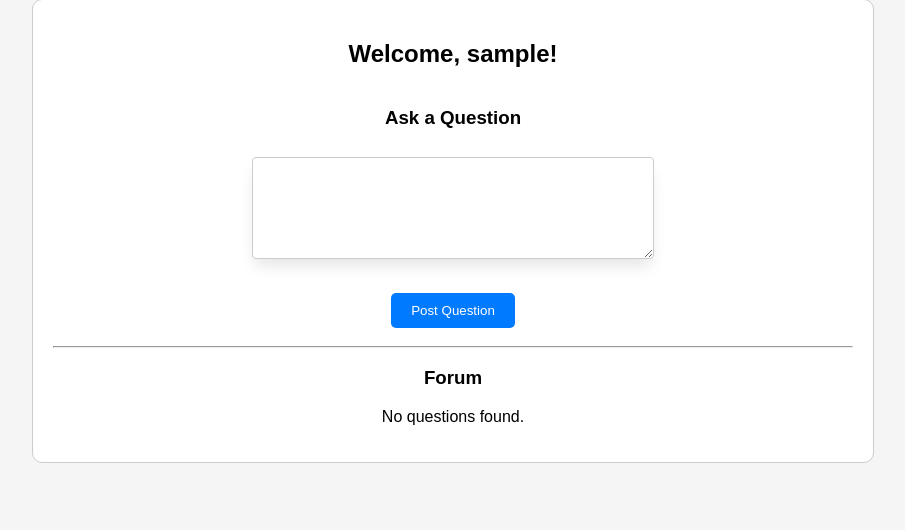
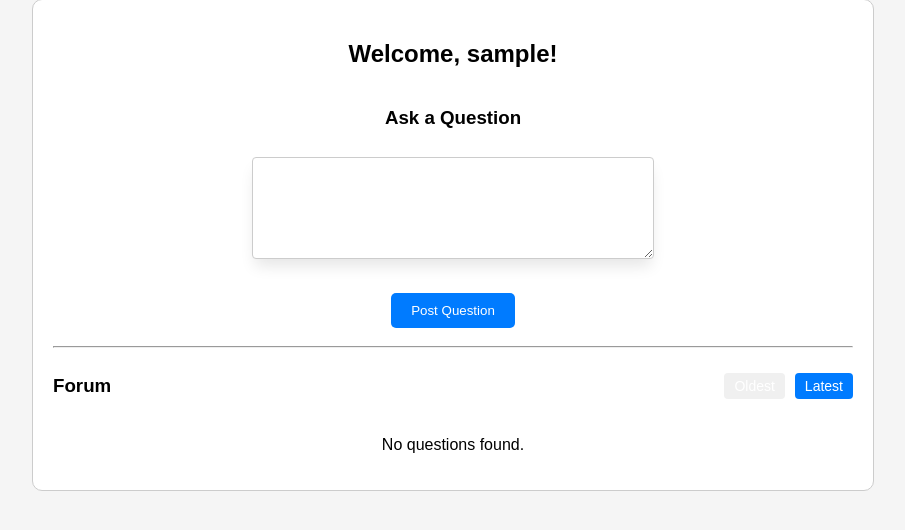
Before and after one commit to jith4j/CITS5505-Agile-Web-Development, a Flask app: a page that uses app/templates/forum.html in a window 1280 px wide. Shown: the part 99-629 px from the top of the page, without its empty margins (187-1092 px from the left). Run offline with Flask 3, Linux system fonts and the light colour scheme; the visitor is signed in with stand-in values (Sample User, id 1); data comes from the database, SQL or seed files in the repository; data that the repository does not hold is empty.

Commit message:
Updated timestamp format and added sorting options: Implemented sorting functionality for timestamps, allowing users to arrange content in ascending or descending order based on time.

```diff
--- a/app/routes.py
+++ b/app/routes.py
@@ -11,6 +11,7 @@ import string
 import smtplib
 from email.mime.text import MIMEText
 from email.mime.multipart import MIMEMultipart
+import humanize
 
 @app.route('/')
 @app.route('/index')
@@ -101,6 +102,8 @@ def forum(username):
     if user is None:
         return "User not found", 404
 
+    sort_order = request.args.get('sort', 'desc')
+
     if request.method == 'POST':
         question_text = request.form.get('question')
         if question_text:
@@ -113,12 +116,15 @@ def forum(username):
     query = sa.select(User)
     users = db.session.scalars(query).all()
     for u in users:
-        qu = sa.select(Question).where(Question.author == u)
+        if sort_order == 'asc':
+            qu = sa.select(Question).where(Question.author == u).order_by(Question.timestamp.asc())
+        else:
+            qu = sa.select(Question).where(Question.author == u).order_by(Question.timestamp.desc())
         ques = db.session.scalars(qu).all()
         for q in ques:
             ques_list.append({'author': u.username, 'body': q.question, 'timestamp': q.timestamp, 'id': q.id})
 
-    return render_template('forum.html', username=user.username, ques=ques_list)
+    return render_template('forum.html', username=user.username, ques=ques_list, sort=sort_order, humanize=humanize)
 
 @app.route('/answer/<qid>', methods=['GET', 'POST'])
 @login_required
--- a/app/static/style.css
+++ b/app/static/style.css
@@ -168,6 +168,32 @@ textarea {
   margin-bottom: 0;
 }
 
+.forum-header {
+  display: flex;
+  justify-content: space-between;
+  align-items: center;
+  margin-bottom: 20px;
+}
+
+.sorting-options {
+  display: flex;
+  gap: 10px;
+}
+
+.btn-sort {
+  padding: 5px 10px;
+  font-size: 14px;
+  background-color: #f0f0f0;
+  border: none;
+  border-radius: 4px;
+  cursor: pointer;
+}
+
+.btn-sort.active {
+  background-color: #007bff;
+  color: #fff;
+}
+
 /* Styling for Profile Page */
 .profile-container {
   display: flex;
--- a/app/templates/forum.html
+++ b/app/templates/forum.html
@@ -1,4 +1,5 @@
 {% extends "base.html" %}
+{% set humanize = {'naturaltime': humanize.naturaltime} %}
 
 {% block content %}
 <div class="container">
@@ -16,7 +17,15 @@
             </form>
         </div>
         <hr>
-        <h3 class="text-center">Forum</h3>
+        <div class="forum-header">
+            <h3 class="text-center">Forum</h3>
+            <div class="sorting-options">
+                <a href="{{ url_for('forum', username=username, sort='asc') }}"
+                    class="btn btn-sort{% if sort == 'asc' %} active{% endif %}">Oldest</a>
+                <a href="{{ url_for('forum', username=username, sort='desc') }}"
+                    class="btn btn-sort{% if sort == 'desc' or sort == None %} active{% endif %}">Latest</a>
+            </div>
+        </div>
         {% if ques %}
         <div class="question-cards">
             {% for q in ques %}
@@ -24,17 +33,16 @@
                 <div class="question-card">
                     <div class="wrap">
                         <p class="author"><strong>{{ q.author }}</strong></p>
-                        <p class="timestamp">{{ q.timestamp.strftime('%Y-%m-%d %H:%M:%S') }}</p>
+                        <p class="timestamp">{{ humanize.naturaltime(q.timestamp) }}</p>
                     </div>
-
                     <p class="question-body">{{ q.body }}</p>
+                </div>
             </a>
+            {% endfor %}
         </div>
-        {% endfor %}
+        {% else %}
+        <p class="text-center">No questions found.</p>
+        {% endif %}
     </div>
-    {% else %}
-    <p class="text-center">No questions found.</p>
-    {% endif %}
-</div>
 </div>
 {% endblock %}
```
